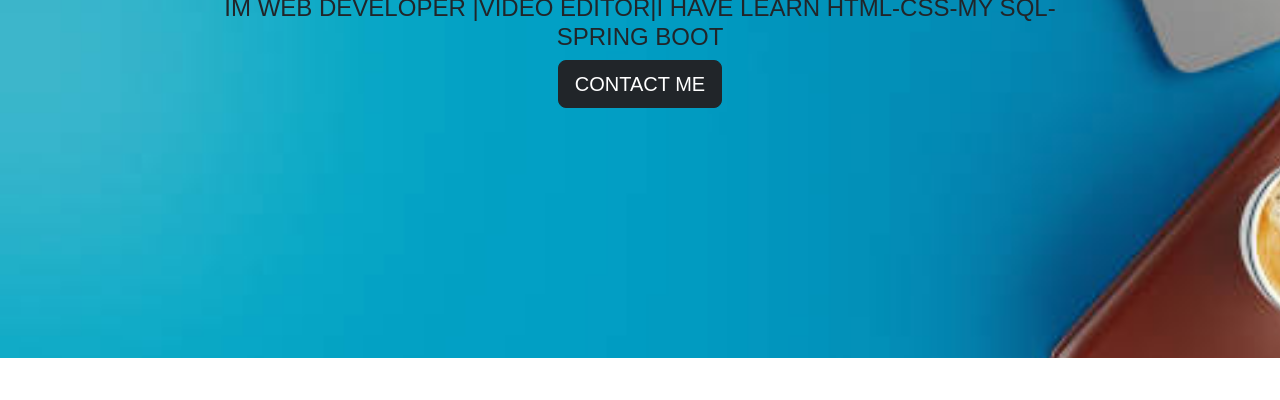
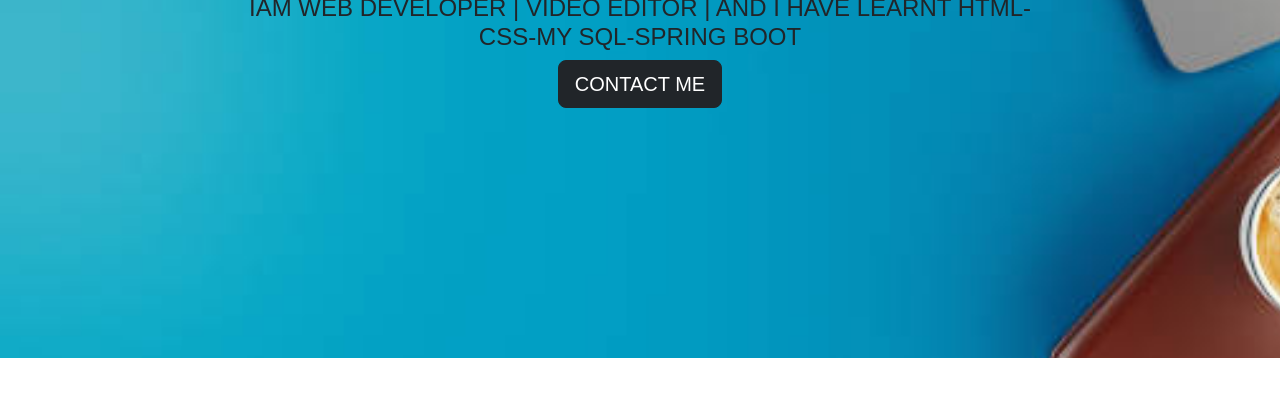
Before and after one commit to rakeshr22/rakesh-portfolio, a plain HTML site: page index.html in a window 1280 px wide. Shown: the part 413-813 px from the top of the page. Drawn offline with nearby package versions, Linux system fonts and the light colour scheme.

Commit message:
added to text

```diff
--- a/index.html
+++ b/index.html
@@ -43,7 +43,7 @@
         <div class="col-md-12">
           <div class="w-75 m-auto">
             <h1>Hi My Name Is RAKESH R</h1>
-            <h4> im web developer |video editor|i have learn html-css-my sql-spring Boot </h4>
+            <h4> iam web developer | video editor | and i have learnt html-css-my sql-spring Boot </h4>
             <a href="https://wa.me/+919042107622?text= Hi Rakesh!!!"class="btn btn-dark btn-lg text-uppercase" target="_blank">contact me</a>
           </div>
         </div>
```
